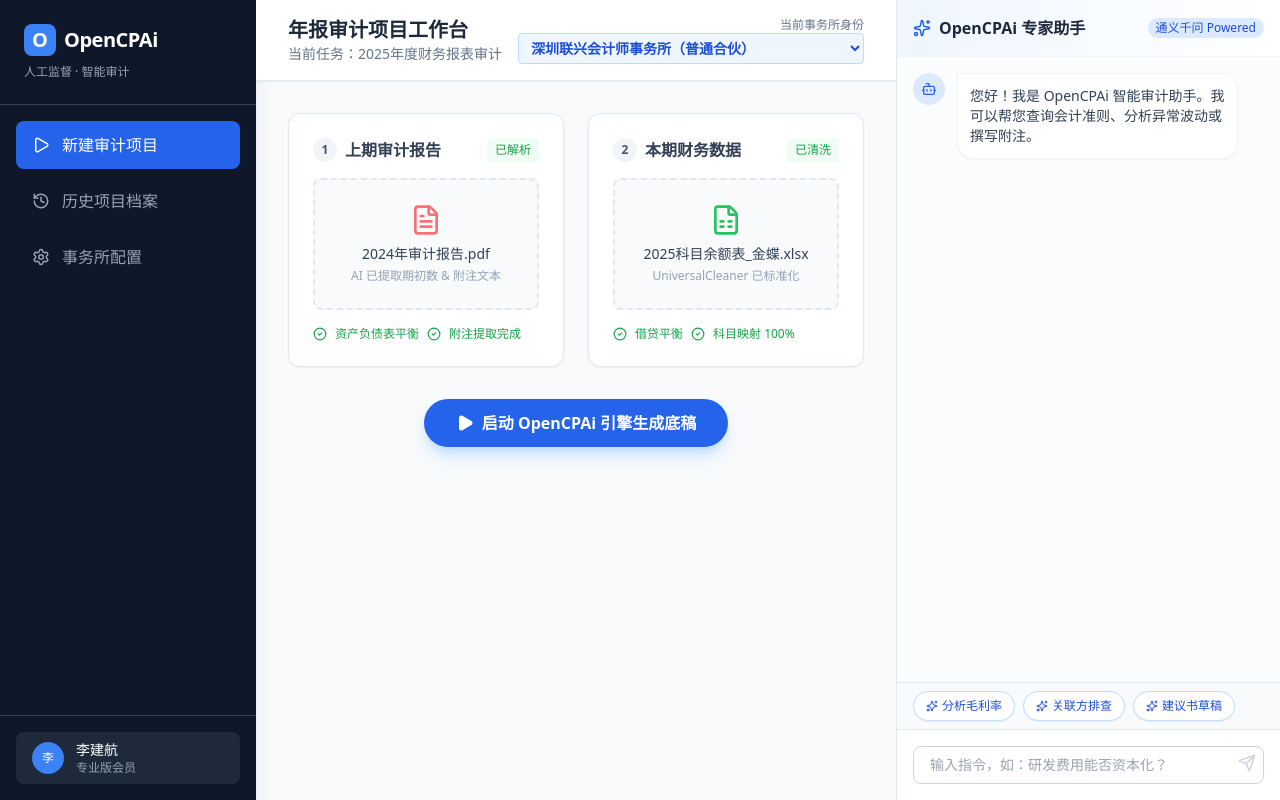
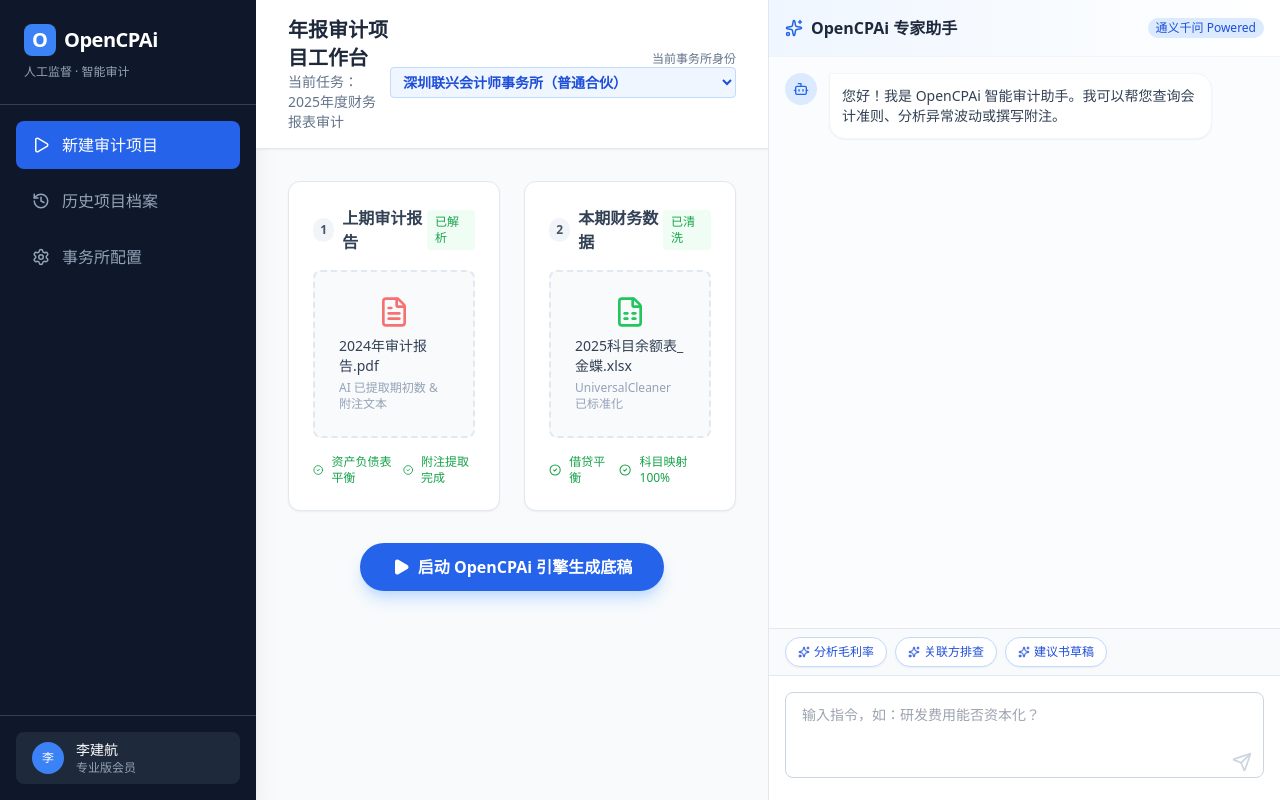
Before and after one commit to hhmuguaforpython/opencpai, a React (Create React App) app in the folder opencpai-app/: page / in a window 1280 px wide. Built offline with nearby package versions, Linux system fonts and the light colour scheme.

Commit message:
增加右侧边栏和输入框尺寸

```diff
--- a/opencpai-app/src/App.js
+++ b/opencpai-app/src/App.js
@@ -360,7 +360,7 @@
 
       {/* 右侧 AI Copilot 侧边栏 */}
       {showChat && (
-        <div className="w-96 bg-white border-l border-slate-200 flex flex-col flex-shrink-0">
+        <div className="w-[512px] bg-white border-l border-slate-200 flex flex-col flex-shrink-0">
            <div className="p-4 border-b border-slate-100 flex items-center justify-between bg-gradient-to-r from-blue-50 to-white">
               <div className="flex items-center gap-2">
                  <Sparkles className="text-blue-600" size={18} />
@@ -426,21 +426,21 @@
            {/* 输入框 */}
            <div className="p-4 bg-white border-t border-slate-200">
               <div className="relative">
-                 <input
-                   type="text"
+                 <textarea
                    value={inputMessage}
                    onChange={(e) => setInputMessage(e.target.value)}
-                   onKeyPress={(e) => e.key === 'Enter' && handleSendMessage()}
+                   onKeyPress={(e) => e.key === 'Enter' && !e.shiftKey && handleSendMessage()}
                    placeholder="输入指令，如：研发费用能否资本化？"
-                   className="w-full pl-4 pr-10 py-2 rounded-lg border border-slate-300 focus:border-blue-500 focus:ring-2 focus:ring-blue-100 outline-none text-sm"
+                   className="w-full pl-4 pr-12 py-3 rounded-lg border border-slate-300 focus:border-blue-500 focus:ring-2 focus:ring-blue-100 outline-none text-sm resize-none"
+                   rows={3}
                    disabled={isAiThinking}
                  />
                  <button
                    onClick={handleSendMessage}
                    disabled={isAiThinking || !inputMessage.trim()}
-                   className="absolute right-2 top-2 text-slate-400 hover:text-blue-600 disabled:text-slate-300"
+                   className="absolute right-3 bottom-3 text-slate-400 hover:text-blue-600 disabled:text-slate-300"
                  >
-                    <Send size={18} />
+                    <Send size={20} />
                  </button>
               </div>
            </div>
```
